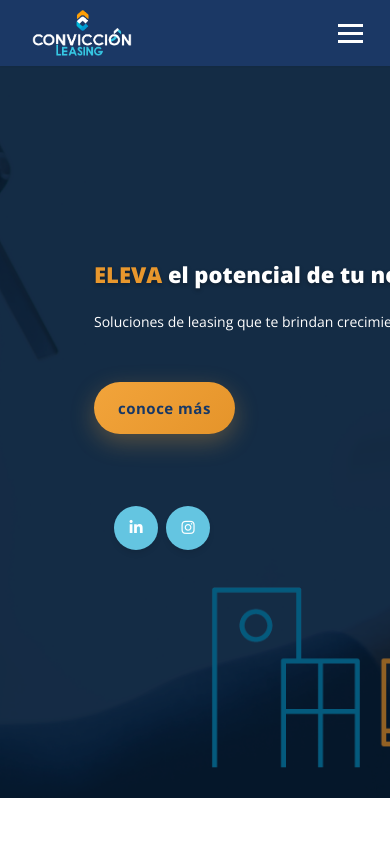
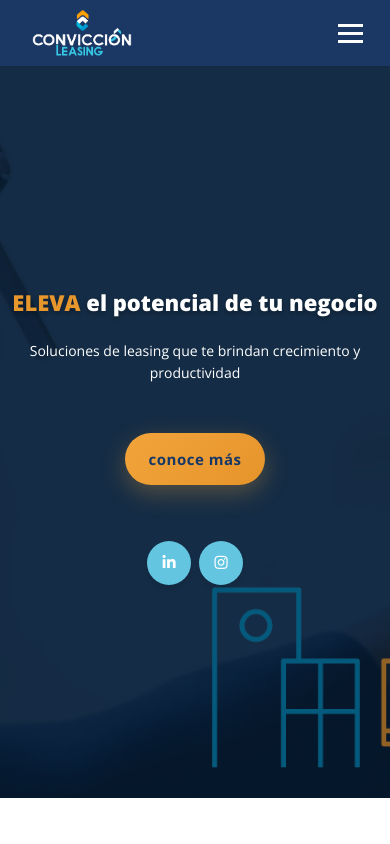
Before and after one commit to Rodolfo-Donis/conviccion-leasing, a React (Vite) app: page / in a window 390 px wide. Shown: the top 844 px of the page. Built offline with nearby package versions, Linux system fonts and the light colour scheme; no server answers.

Commit message:
Fix responsive padding and social media button positioning: remove left padding on mobile, restructure hero content with flexbox, position LinkedIn and Instagram buttons below conoce más button with proper spacing

```diff
--- a/src/components/Inicio.css
+++ b/src/components/Inicio.css
@@ -122,11 +122,13 @@
   position: relative;
   z-index: 2;
   max-width: 800px;
-  height: 600px;
   margin: 0;
   margin-left: 70px;
   padding: 138px var(--spacing-lg) var(--spacing-3xl) var(--spacing-lg);
   position: relative;
+  display: flex;
+  flex-direction: column;
+  align-items: flex-start;
 }
 
 .hero-title {
@@ -166,7 +168,7 @@
   box-shadow: var(--shadow-lg);
   letter-spacing: 0.5px;
   margin-bottom: var(--spacing-2xl);
-  align-self: flex-end;
+  align-self: flex-start;
   margin-right: 70px;
 }
 
@@ -203,12 +205,13 @@
 /* Social Media Buttons */
 .social-media {
   display: flex;
-  justify-content: flex-start;
+  justify-content: center;
   gap: var(--spacing-md);
-  margin-top: var(--spacing-lg);
-  align-self: flex-start;
+  align-items: center;
   position: relative;
-  margin-left: 70px;
+  margin-top: calc(var(--spacing-3xl) + var(--spacing-3xl) + var(--spacing-2xl));
+  align-self: center;
+  width: 100%;
 }
 
 .social-button {
@@ -822,17 +825,28 @@
     min-height: 80vh;
   }
 
+  .hero-content {
+    margin-left: 0;
+    padding: 80px var(--spacing-md) var(--spacing-2xl) var(--spacing-md);
+    text-align: center;
+    align-items: center;
+  }
+
   .hero-title {
     font-size: var(--font-size-3xl);
+    white-space: normal;
   }
 
   .hero-subtitle {
     font-size: var(--font-size-base);
+    white-space: normal;
   }
 
   .cta-button {
     padding: var(--spacing-sm) var(--spacing-xl);
     font-size: var(--font-size-base);
+    margin-right: 0;
+    align-self: center;
   }
 
   .section-title {
@@ -916,6 +930,13 @@
   .valor-meaning {
     font-size: var(--font-size-lg);
   }
+
+  .social-media {
+    justify-content: center;
+    align-items: center;
+    margin-top: var(--spacing-md);
+    align-self: center;
+  }
 }
 
 @media (max-width: 480px) {
@@ -923,12 +944,21 @@
     min-height: 70vh;
   }
 
+  .hero-content {
+    margin-left: 0;
+    padding: 60px var(--spacing-sm) var(--spacing-xl) var(--spacing-sm);
+    text-align: center;
+    align-items: center;
+  }
+
   .hero-title {
     font-size: var(--font-size-2xl);
+    white-space: normal;
   }
 
   .hero-subtitle {
     font-size: var(--font-size-sm);
+    white-space: normal;
   }
 
   .section-title {
@@ -1011,8 +1041,11 @@
   }
 
   .social-media {
-    margin-left: 20px;
     gap: var(--spacing-sm);
+    justify-content: center;
+    align-items: center;
+    margin-top: var(--spacing-sm);
+    align-self: center;
   }
 
   .container {
--- a/src/components/Inicio.jsx
+++ b/src/components/Inicio.jsx
@@ -107,7 +107,7 @@ const Inicio = () => {
             }}
             whileTap={{ scale: 0.95 }}
           >
-            Conoce más
+            conoce más
           </motion.button>
 
           <motion.div
```
